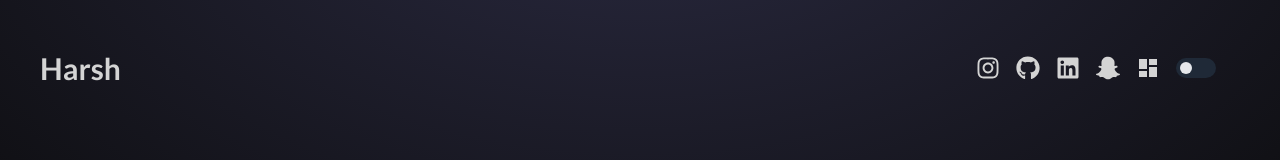
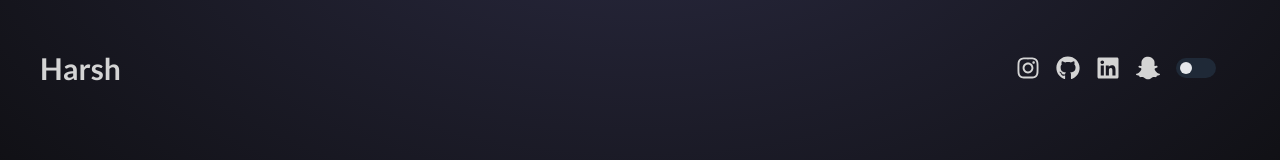
Before and after one commit to harshR34/harsh-vaghela.portfolio, a React (Vite) app: page /dashboard in a window 1280 px wide. Shown: the top 160 px of the page. Built offline with nearby package versions, Linux system fonts and the light colour scheme.

Commit message:
change file

```diff
--- a/src/App.jsx
+++ b/src/App.jsx
@@ -6,6 +6,7 @@ import Hero from "./components/Hero";
 import Navbar from "./components/Navbar";
 import Project from "./components/Project";
 import Technologies from "./components/Technologies";
+import Dashboard from './components/Dashboard';
 
 const App = () => {
   const [checked, setChecked] = useState(false);
@@ -25,6 +26,7 @@ const App = () => {
         <Experience />
         <Project />
         <Contact />
+        <Dashboard/>
       </div>
     </div>
   );
--- a/src/components/Navbar.jsx
+++ b/src/components/Navbar.jsx
@@ -46,22 +46,11 @@
 
 // export default Navbar;
 import { FaLinkedin, FaGithub, FaInstagram, FaSnapchatGhost } from 'react-icons/fa';
-import { MdDashboard } from "react-icons/md";
-import { BrowserRouter as Router, Routes, Route} from 'react-router-dom';
-import Dashboard from './Dashboard';
-import { useState } from 'react';
 
 
 // eslint-disable-next-line react/prop-types
 const Navbar = ({ checked, setChecked }) => {
-    const [showDashboard, setShowDashboard] = useState(false); // State to toggle dashboard visibility
-
-    const toggleDashboard = () => {
-        setShowDashboard((prevShowDashboard) => !prevShowDashboard); // Toggle dashboard visibility
-    };
-
     return (
-        <Router>
             <div>
                 <nav className="mb-20 flex items-center justify-between py-6">
                     <div className="flex flex-shrink-0 items-center">
@@ -72,9 +61,6 @@ const Navbar = ({ checked, setChecked }) => {
                         <a href='https://github.com/harshR34' target='_blank' rel="noreferrer"><FaGithub /></a>
                         <a href='https://www.linkedin.com/in/harsh-vaghela-82a801279' target='_blank' rel="noreferrer"><FaLinkedin /></a>
                         <a href='https://www.snapchat.com/add/hrsh_289?share_id=-0t00lu9WFg&locale=en-IN' target='_blank' rel="noreferrer"><FaSnapchatGhost /></a>
-                        <button onClick={toggleDashboard}>
-                            <MdDashboard />
-                        </button>
                         <div className="relative w-10 h-5">
                             <label className="block w-full h-full cursor-pointer">
                                 <input
@@ -94,14 +80,6 @@ const Navbar = ({ checked, setChecked }) => {
                     </div>
                 </nav>
             </div>
-
-            {/* Render Dashboard only when showDashboard is true */}
-            {showDashboard && (
-                <Routes>
-                    <Route path='/dashboard' element={<Dashboard />} />
-                </Routes>
-            )}
-        </Router>
     );
 }
 
```
